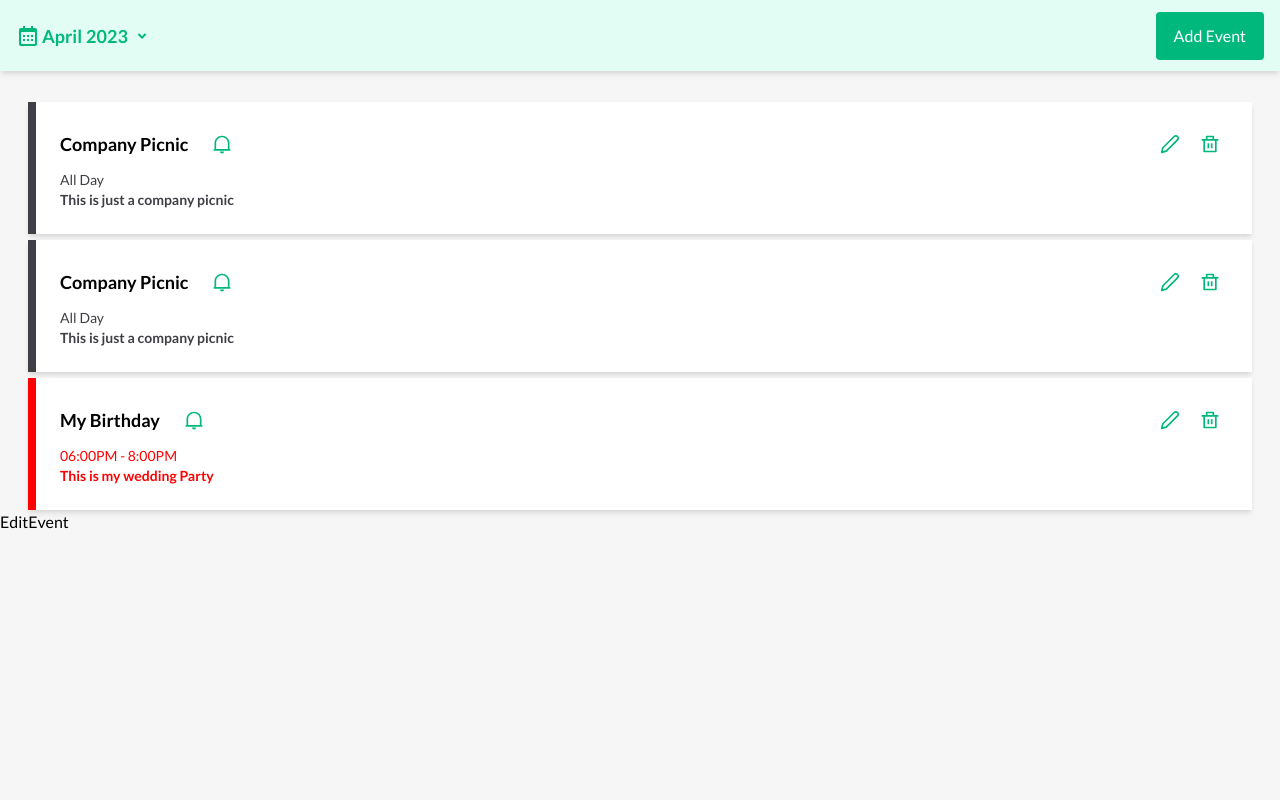
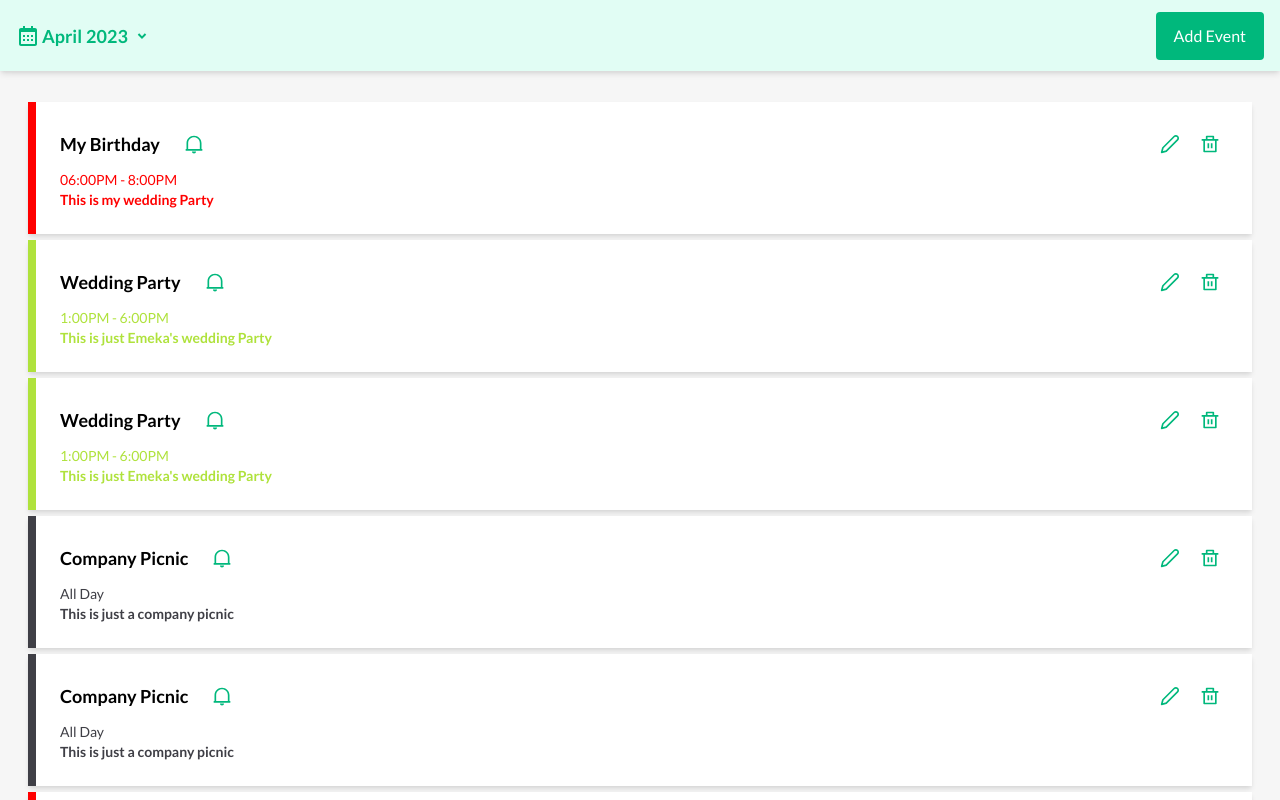
Before and after one commit to HenryNwankwo/calendar-app, a React (Create React App) app: page / in a window 1280 px wide. Built offline with nearby package versions, Linux system fonts and the light colour scheme.

Commit message:
Fixed a bug preventing the events of each month to display after a month is re-clicked again

```diff
--- a/src/App.js
+++ b/src/App.js
@@ -31,10 +31,13 @@ function App() {
   const [calendarDate, setCalendarDate] = useState(new Date());
   const [monthID, setMonthID] = useState();
   const [isEventsEmpty, setIsEventsEmpty] = useState();
+  const [filteredHolidayList, setFilteredHolidayList] = useState(holidayList);
 
   return (
     <AppContext.Provider
       value={{
+        filteredHolidayList,
+        setFilteredHolidayList,
         isEventsEmpty,
         setIsEventsEmpty,
         monthID,
--- a/src/components/EventCard.js
+++ b/src/components/EventCard.js
@@ -1,4 +1,4 @@
-import React, { useContext, useEffect, useRef } from 'react';
+import React, { useContext, useRef } from 'react';
 import { RiDeleteBinLine, RiNotification2Line } from 'react-icons/ri';
 import { FiEdit2 } from 'react-icons/fi';
 import { startOfMonth, endOfMonth, eachDayOfInterval } from 'date-fns';
@@ -6,10 +6,8 @@ import { AppContext } from './../App';
 import DeleteEvent from './DeleteEvent';
 import EditEvent from './EditEvent';
 import ShowEventPopUp from './ShowEventPopUp';
-function EventCard() {
+function EventCard({ theHolidayList }) {
   const {
-    holidayList,
-    setHolidayList,
     currentEventID,
     setCurrentEventID,
     deleteEventPopUp,
@@ -20,7 +18,6 @@ function EventCard() {
     setShowEditEvent,
     year,
     month,
-    setIsEventsEmpty,
   } = useContext(AppContext);
 
   const pickedDateMonthAndYear = new Date(`${year}-${month}-01`);
@@ -31,20 +28,6 @@ function EventCard() {
   const daysInMonth = eachDayOfInterval({
     start: monthStartDate,
     end: monthEndDate,
-  });
-
-  //Events in a month
-  const eventsInMonth = holidayList.filter((event) => {
-    const eventDate = event.startDate;
-
-    return eventDate >= monthStartDate && eventDate <= monthEndDate;
-  });
-
-  //renders appropriate view depending if there is events for the month
-  useEffect(() => {
-    if (eventsInMonth.length <= 0) {
-      setIsEventsEmpty(true);
-    }
   });
 
   //Calls an event delete pop up and assigns its id to a state
@@ -72,7 +55,7 @@ function EventCard() {
     <div className=''>
       {daysInMonth.map((day) => (
         <div key={day}>
-          {eventsInMonth
+          {theHolidayList
             .filter((event) => event.startDate.getDate() === day.getDate())
             .map((holiday) => (
               <div
--- a/src/components/MainContent.js
+++ b/src/components/MainContent.js
@@ -11,7 +11,7 @@ const MainContent = () => {
     setIsYearClicked,
     isMonthClicked,
     isYearClicked,
-    holidayList,
+    filteredHolidayList,
   } = useContext(AppContext);
   return (
     <main
@@ -23,9 +23,9 @@ const MainContent = () => {
         }
       }}
     >
-      {holidayList.length !== 0 ? (
+      {filteredHolidayList.length !== 0 ? (
         <>
-          <EventCard />
+          <EventCard theHolidayList={filteredHolidayList} />
         </>
       ) : (
         <>
--- a/src/components/MonthYearPopUp.js
+++ b/src/components/MonthYearPopUp.js
@@ -3,13 +3,25 @@ import { months } from './../assets/content';
 import { RiArrowDropDownLine } from 'react-icons/ri';
 import { AppContext } from './../App';
 import YearDropDown from './YearDropDown';
+import { isSameMonth } from 'date-fns';
 
 const MonthYearPopUp = () => {
-  const { isYearClicked, year, setMonth, setIsYearClicked } =
-    useContext(AppContext);
+  const {
+    isYearClicked,
+    year,
+    setMonth,
+    setIsYearClicked,
+    holidayList,
+    setFilteredHolidayList,
+  } = useContext(AppContext);
 
   const handleDate = (id, value) => {
     setMonth(value);
+    const newDate = new Date(`${year}-${value}-01`);
+    const newEvents = holidayList.filter((holiday) =>
+      isSameMonth(holiday.startDate, newDate)
+    );
+    setFilteredHolidayList(newEvents);
   };
 
   return (
```
